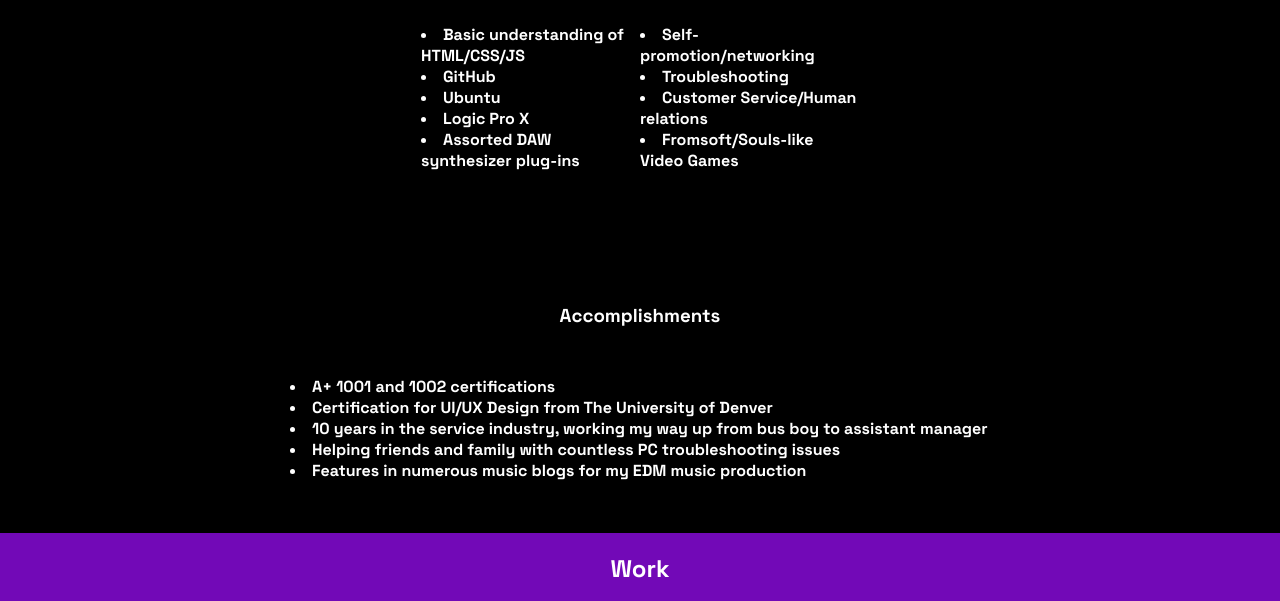
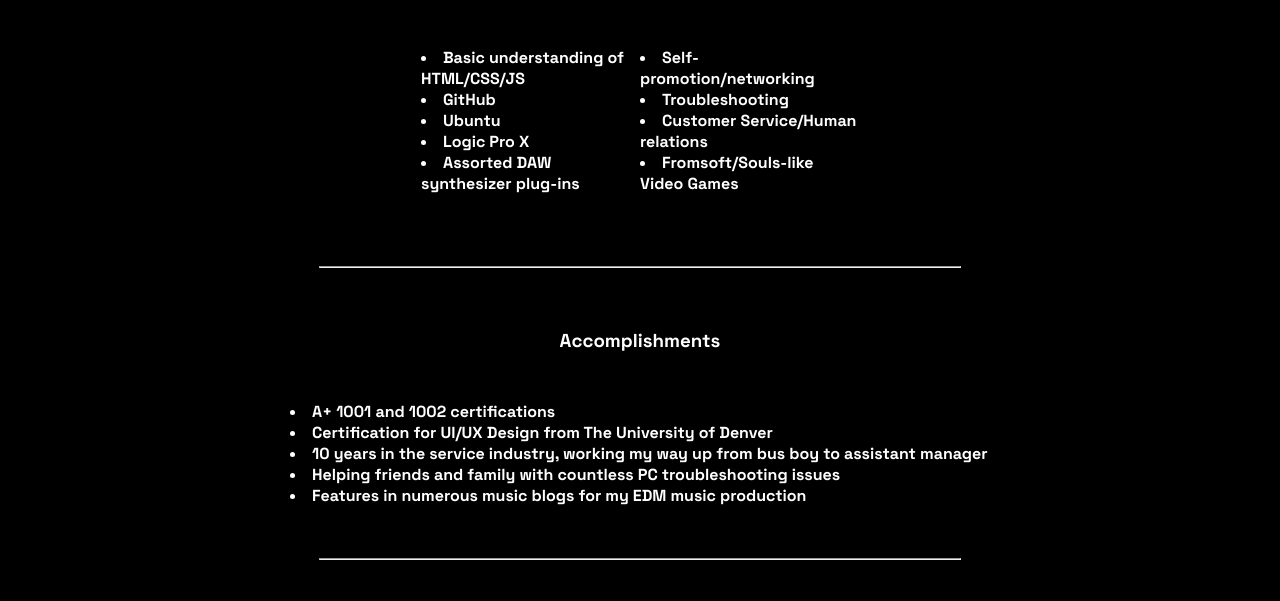
Before and after one commit to jon-knauff/UI_UX_HW_19, a plain HTML site: page index.html in a window 1280 px wide. Shown: the part 1291-1892 px from the top of the page. Drawn offline with Linux system fonts and the light colour scheme.

Commit message:
added some lines

```diff
--- a/css/style.css
+++ b/css/style.css
@@ -209,6 +209,11 @@ body {
 .mySkills {
     color:white;
 }
+
+hr {
+    width:50%;
+    margin: 0 auto;
+}
 .accomp{
     justify-content:center;
     margin:0 auto;
--- a/index.html
+++ b/index.html
@@ -52,10 +52,12 @@
                             </div>
 
                         </div>
+
                         <div class="heroImg">
                             <img src="./images/headshot_small.png" alt="headshot" width="400px">
                         </div>
-                    </div> <br> <br> <br>
+                    </div>   <br>
+                    <hr style="color:white"> <br> <br> <br>
 
                     <div class="button2"><button class="audio-button" data-audio="sounds\click.mp3" data-volume="0.01" type="connect" onclick="openPopup()">Let's Connect!</button></div> <br><br><br>
 
@@ -105,7 +107,9 @@
                                     <li>Customer Service/Human relations</li>
                                     <li>Fromsoft/Souls-like Video Games</li>
                                 </div>
-                        </section> <br><br><br><br>
+                        </section> <br><br>
+                        <hr style="color:white">
+                        <br><br>
                         <section class="accomp">
                             <h1 style="text-align:center;">Accomplishments</h1><br>
                             <div class="accompList">
@@ -115,6 +119,8 @@
                                 <li>Helping friends and family with countless PC troubleshooting issues</li>
                                 <li>Features in numerous music blogs for my EDM music production</li>
                             </div> <br> <br>
+                            <hr style="color:white">
+                            <br><br><br>
                         </section>
                         </section>
                         </section>
```
